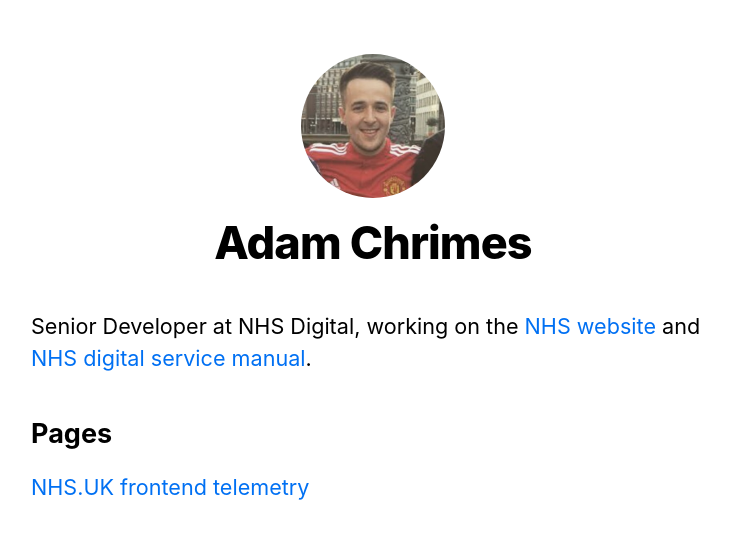
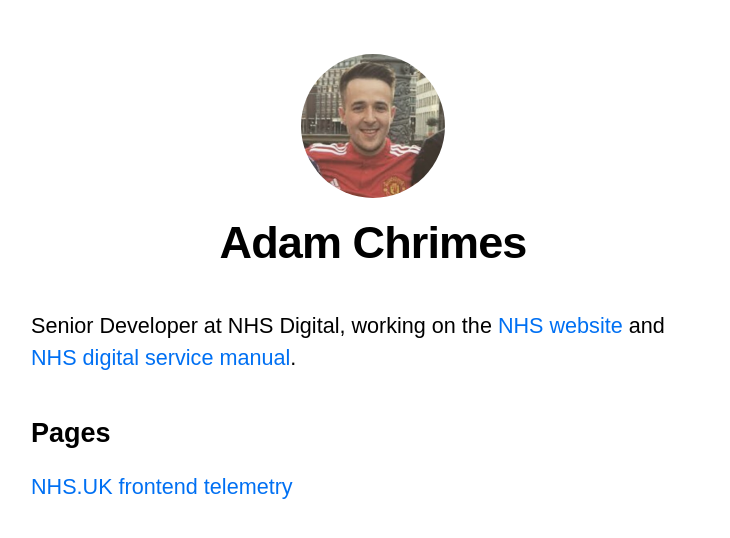
Before and after one commit to chrimesdev/chrimes.dev, a Next.js app: page / in a window 1280 px wide. Shown: the top 538 px of the page, without its empty margins (267-997 px from the left). Built offline with nearby package versions, Linux system fonts and the light colour scheme.

Commit message:
change the default font

```diff
--- a/src/styles/global.scss
+++ b/src/styles/global.scss
@@ -2,8 +2,7 @@
 body {
   padding: 0;
   margin: 0;
-  font-family: -apple-system, BlinkMacSystemFont, Segoe UI, Roboto, Oxygen, Ubuntu,
-    Cantarell, Fira Sans, Droid Sans, Helvetica Neue, sans-serif;
+  font-family: Arial, Helvetica, sans-serif;
   line-height: 1.6;
   font-size: 18px;
 }
```
